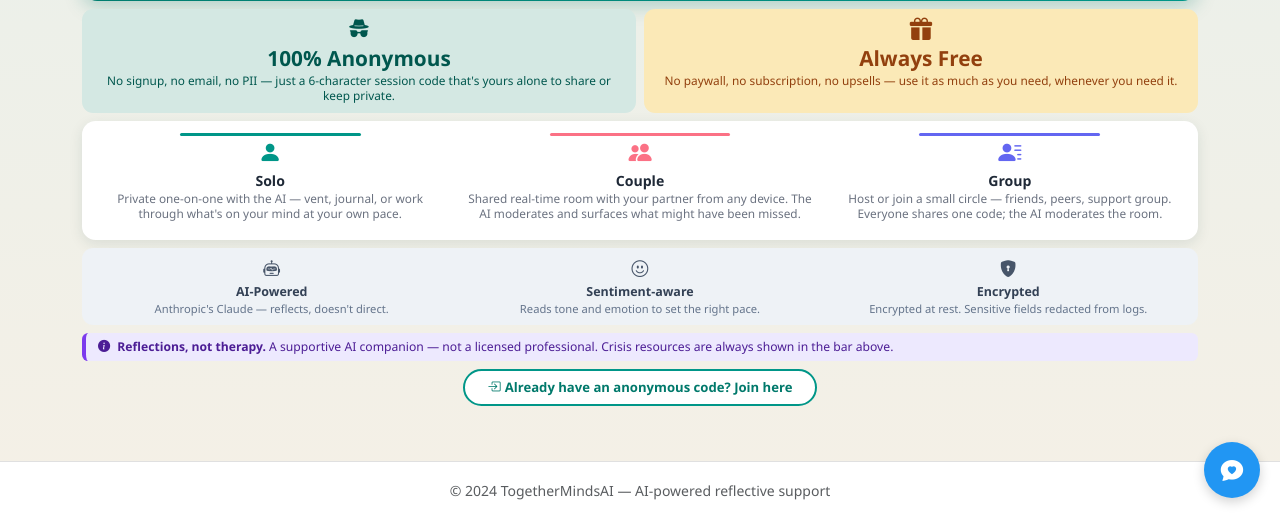
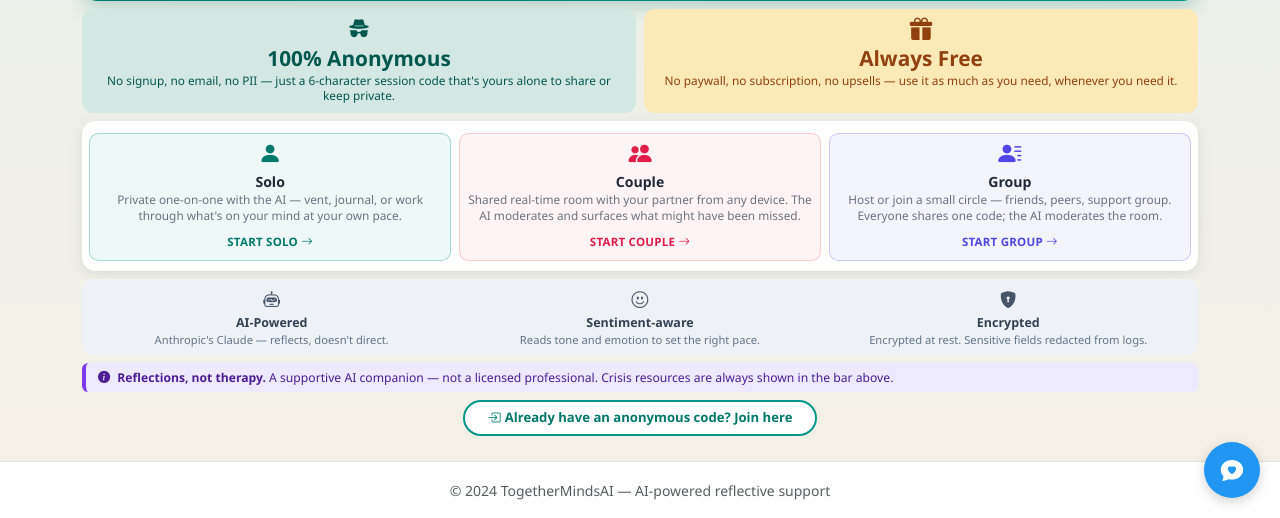
Before and after one commit to OnlineGBC/TogetherMindsAI, a Flask app: page /welcome in a window 1280 px wide. Shown: the part 282-800 px from the top of the page. Run offline with Flask 3, Linux system fonts and the light colour scheme; parts of the project's set-up code (start-up, migrations or seed data) failed here and were passed over; some libraries are stand-ins or nearby versions.

Commit message:
Welcome page: make mode tiles read as obviously clickable
Each Solo/Couple/Group block now reads as a clickable card at rest,
not just on hover:
- Soft tinted background by default (~7% of the mode colour)
- 1px border in the mode colour frames each tile
- Explicit "Start Solo/Couple/Group ->" CTA at the bottom in the
  mode colour, with an arrow that nudges right on hover
- Hover deepens the bg tint and adds a subtle shadow

Replaces the old top-stripe-only treatment which left the blocks
looking like static text columns.

```diff
--- a/templates/welcome.html
+++ b/templates/welcome.html
@@ -74,40 +74,44 @@
     box-shadow: 0 4px 14px rgba(15, 60, 55, 0.10);
   }
 
-  /* Each mode block is a clickable link */
+  /* Each mode block is a clickable link — tinted card with explicit Start CTA */
   .mode-link {
     display: block;
-    position: relative;
-    padding: 0.5rem 0.4rem 0.55rem;
-    border-radius: 0.55rem;
+    padding: 0.55rem 0.45rem 0.5rem;
+    border-radius: 0.6rem;
+    border: 1px solid transparent;
     text-decoration: none;
     color: inherit;
-    transition: background 0.15s ease, transform 0.15s ease;
+    transition: background 0.15s ease, transform 0.15s ease, box-shadow 0.15s ease;
   }
   .mode-link:hover, .mode-link:focus {
     text-decoration: none;
     color: inherit;
     transform: translateY(-2px);
+    box-shadow: 0 4px 10px rgba(0, 0, 0, 0.07);
   }
-  .mode-link::before {
-    content: "";
-    position: absolute;
-    top: 0; left: 25%; right: 25%;
-    height: 3px;
-    border-radius: 2px;
+  .mode-link.solo   { background: rgba(0, 150, 136, 0.07);   border-color: rgba(0, 150, 136, 0.30); }
+  .mode-link.couple { background: rgba(251, 113, 133, 0.08); border-color: rgba(251, 113, 133, 0.32); }
+  .mode-link.group  { background: rgba(99, 102, 241, 0.07);  border-color: rgba(99, 102, 241, 0.30); }
+  .mode-link.solo:hover   { background: rgba(0, 150, 136, 0.14); }
+  .mode-link.couple:hover { background: rgba(251, 113, 133, 0.16); }
+  .mode-link.group:hover  { background: rgba(99, 102, 241, 0.14); }
+  .mode-link.solo   .mode-icon, .mode-link.solo   .mode-cta { color: #00796b; }
+  .mode-link.couple .mode-icon, .mode-link.couple .mode-cta { color: #e11d48; }
+  .mode-link.group  .mode-icon, .mode-link.group  .mode-cta { color: #4f46e5; }
+  .mode-link .mode-icon  { font-size: 1.45rem; line-height: 1; }
+  .mode-link .mode-title { font-size: 0.88rem; font-weight: 700; margin-top: 0.18rem; color: #1f2937; }
+  .mode-link p           { font-size: 0.74rem; margin: 0 0 0.3rem; line-height: 1.3; color: #6b7280; }
+  .mode-link .mode-cta   {
+    display: inline-block;
+    font-size: 0.72rem;
+    font-weight: 700;
+    letter-spacing: 0.02em;
+    text-transform: uppercase;
+    margin-top: 0.1rem;
   }
-  .mode-link.solo::before   { background: #009688; }
-  .mode-link.couple::before { background: #fb7185; }
-  .mode-link.group::before  { background: #6366f1; }
-  .mode-link.solo:hover   { background: rgba(0, 150, 136, 0.08); }
-  .mode-link.couple:hover { background: rgba(251, 113, 133, 0.10); }
-  .mode-link.group:hover  { background: rgba(99, 102, 241, 0.09); }
-  .mode-link.solo   .mode-icon { color: #009688; }
-  .mode-link.couple .mode-icon { color: #fb7185; }
-  .mode-link.group  .mode-icon { color: #6366f1; }
-  .mode-link .mode-icon { font-size: 1.45rem; line-height: 1; }
-  .mode-link .mode-title { font-size: 0.88rem; font-weight: 700; margin-top: 0.18rem; color: #1f2937; }
-  .mode-link p { font-size: 0.74rem; margin: 0; line-height: 1.3; color: #6b7280; }
+  .mode-link:hover .mode-cta i { transform: translateX(2px); }
+  .mode-link .mode-cta i { transition: transform 0.15s ease; }
 
   /* Slate-tinted privacy strip — visually distinct from white modes card */
   .privacy-strip {
@@ -197,6 +201,7 @@
                     Private one-on-one with the AI &mdash; vent, journal, or work through
                     what's on your mind at your own pace.
                 </p>
+                <span class="mode-cta">Start Solo <i class="bi bi-arrow-right"></i></span>
             </a>
         </div>
         <div class="col-4">
@@ -208,6 +213,7 @@
                     Shared real-time room with your partner from any device. The AI
                     moderates and surfaces what might have been missed.
                 </p>
+                <span class="mode-cta">Start Couple <i class="bi bi-arrow-right"></i></span>
             </a>
         </div>
         <div class="col-4">
@@ -219,6 +225,7 @@
                     Host or join a small circle &mdash; friends, peers, support group.
                     Everyone shares one code; the AI moderates the room.
                 </p>
+                <span class="mode-cta">Start Group <i class="bi bi-arrow-right"></i></span>
             </a>
         </div>
     </div>
```
